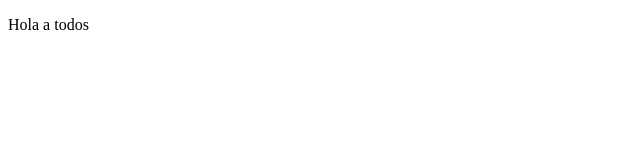
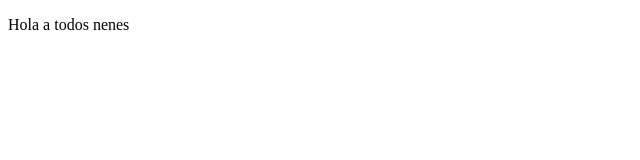
Before and after one commit to danielmorve/MyApp, a plain HTML site: page index.html in a window 1280 px wide. Shown: the full height of the page, 0-640 px from the left. Drawn offline with Linux system fonts and the light colour scheme.

Commit message:
Hola nenes

```diff
--- a/index.html
+++ b/index.html
@@ -6,6 +6,6 @@
     <title>Document</title>
 </head>
 <body>
-    <p>Hola a todos</p>
+    <p>Hola a todos nenes</p>
 </body>
 </html>
```
